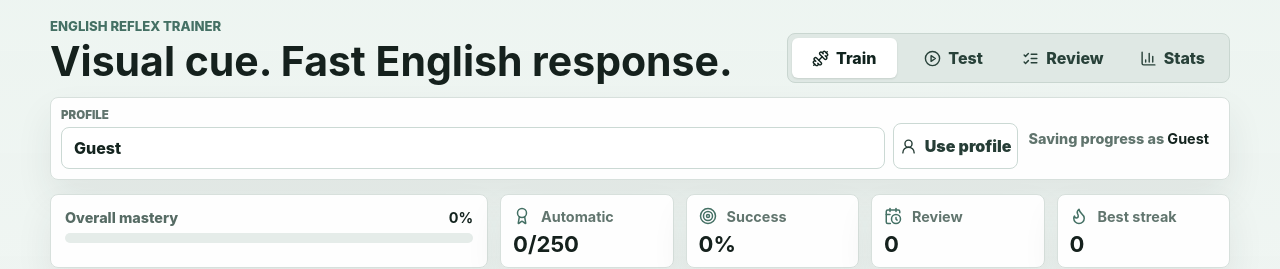
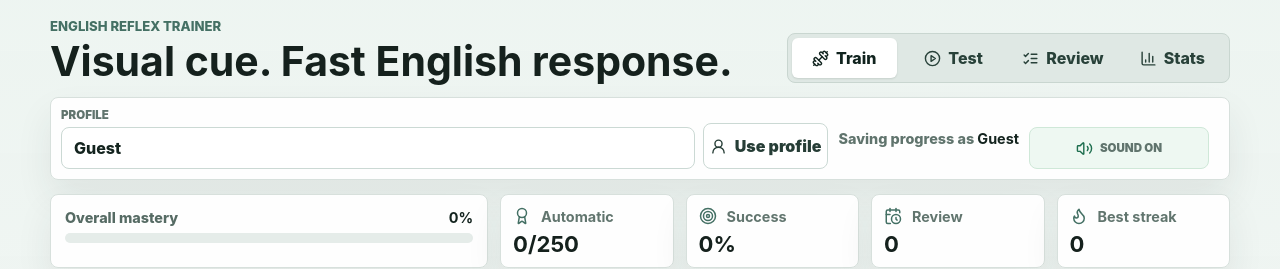
Before and after one commit to majed354/Learn_EN, a React (Vite) app: page / in a window 1280 px wide. Shown: the top 269 px of the page. Built offline with nearby package versions, Linux system fonts and the light colour scheme.

Commit message:
Add sound feedback cues

```diff
--- a/src/App.tsx
+++ b/src/App.tsx
@@ -9,6 +9,8 @@ import {
   RotateCcw,
   Trophy,
   UserRound,
+  Volume2,
+  VolumeX,
   XCircle
 } from "lucide-react";
 import { useEffect, useMemo, useState } from "react";
@@ -23,6 +25,7 @@ import { Timer } from "./components/Timer";
 import { situations } from "./data/situations";
 import type { Situation, SituationCategory } from "./data/situations";
 import { submitAnswer } from "./lib/api";
+import { emitFeedbackSignal, loadFeedbackEnabled, saveFeedbackEnabled } from "./lib/feedback";
 import {
   emptyProgressFor,
   getProgressSummary,
@@ -147,6 +150,7 @@ function App() {
   const [isSubmitting, setIsSubmitting] = useState(false);
   const [result, setResult] = useState<EvaluationResult | null>(null);
   const [error, setError] = useState<string | null>(null);
+  const [feedbackEnabled, setFeedbackEnabled] = useState(() => loadFeedbackEnabled());
 
   const currentSituation = trainingQueue[trainingIndex] ?? situations[0];
   const currentProgress = progress[currentSituation.id] ?? emptyProgressFor(currentSituation.id);
@@ -169,6 +173,10 @@ function App() {
     saveProgress(progress, profileName);
   }, [progress, profileName]);
 
+  useEffect(() => {
+    saveFeedbackEnabled(feedbackEnabled);
+  }, [feedbackEnabled]);
+
   function handleRecordingStart(startTime: number) {
     setStartedAt(startTime);
     setIsRecording(true);
@@ -185,8 +193,10 @@ function App() {
       const evaluation = await submitAnswer(audioBlob, currentSituation, responseTimeMs, targetMs);
       setResult(evaluation);
       setProgress((previous) => updateSituationProgress(previous, currentSituation.id, evaluation));
+      emitFeedbackSignal(evaluation.passed ? "success" : "retry", feedbackEnabled);
     } catch (caught) {
       setError(caught instanceof Error ? caught.message : "Could not evaluate this attempt.");
+      emitFeedbackSignal("retry", feedbackEnabled);
     } finally {
       setIsSubmitting(false);
       setStartedAt(null);
@@ -256,6 +266,12 @@ function App() {
 
   function refreshTrainingSession() {
     resetTrainingSession(trainingSetMode, trainingLessonId, trainingCategory, trainingCount);
+  }
+
+  function toggleFeedback() {
+    const nextEnabled = !feedbackEnabled;
+    setFeedbackEnabled(nextEnabled);
+    if (nextEnabled) emitFeedbackSignal("success", true);
   }
 
   function handleProfileSubmit(event: FormEvent<HTMLFormElement>) {
@@ -346,6 +362,15 @@ function App() {
         <p>
           Saving progress as <strong>{profileName}</strong>
         </p>
+        <button
+          className={`sound-toggle ${feedbackEnabled ? "active" : ""}`}
+          type="button"
+          onClick={toggleFeedback}
+          aria-pressed={feedbackEnabled}
+        >
+          {feedbackEnabled ? <Volume2 size={17} aria-hidden="true" /> : <VolumeX size={17} aria-hidden="true" />}
+          <span>{feedbackEnabled ? "Sound on" : "Muted"}</span>
+        </button>
       </section>
 
       <ProgressDashboard summary={summary} totalSituations={situations.length} />
@@ -483,6 +508,7 @@ function App() {
 
       {view === "test" ? (
         <FastTestView
+          feedbackEnabled={feedbackEnabled}
           onEvaluation={(situationId, evaluation) => {
             setProgress((previous) => updateSituationProgress(previous, situationId, evaluation));
           }}
@@ -534,8 +560,10 @@ type TestAttempt = {
 };
 
 function FastTestView({
+  feedbackEnabled,
   onEvaluation
 }: {
+  feedbackEnabled: boolean;
   onEvaluation: (situationId: string, evaluation: EvaluationResult) => void;
 }) {
   const [testMode, setTestMode] = useState<FastTestMode>("normal");
@@ -721,6 +749,7 @@ function FastTestView({
       : evaluation.error_type === "wrong_meaning"
         ? "Wrong meaning"
         : "Try a clearer phrase";
+    emitFeedbackSignal(passed ? "success" : "retry", feedbackEnabled);
     setRun((previous) => advanceTestRun(previous, passed, message, evaluation, responseTimeMs, testMode));
   }
 
@@ -737,6 +766,7 @@ function FastTestView({
     setCueStartedAt(null);
     setCueIntroUntil(null);
     setIsRecording(false);
+    emitFeedbackSignal(message.toLowerCase().includes("slow") ? "timeout" : "retry", feedbackEnabled);
     setRun((previous) => advanceTestRun(previous, false, message, syntheticResult, responseTimeMs, testMode));
   }
 
--- /dev/null
+++ b/src/lib/feedback.ts
@@ -0,0 +1,85 @@
+export type FeedbackSignal = "success" | "retry" | "timeout";
+
+const FEEDBACK_STORAGE_KEY = "english-reflex-feedback-enabled-v1";
+let audioContext: AudioContext | null = null;
+
+export function loadFeedbackEnabled() {
+  try {
+    return window.localStorage.getItem(FEEDBACK_STORAGE_KEY) !== "off";
+  } catch {
+    return true;
+  }
+}
+
+export function saveFeedbackEnabled(enabled: boolean) {
+  window.localStorage.setItem(FEEDBACK_STORAGE_KEY, enabled ? "on" : "off");
+}
+
+export function emitFeedbackSignal(signal: FeedbackSignal, enabled: boolean) {
+  if (!enabled) return;
+  playFeedbackTone(signal);
+  vibrateFeedback(signal);
+}
+
+function getAudioContext() {
+  audioContext ??= new AudioContext();
+  return audioContext;
+}
+
+function playFeedbackTone(signal: FeedbackSignal) {
+  try {
+    const context = getAudioContext();
+    void context.resume();
+    const now = context.currentTime;
+
+    if (signal === "success") {
+      playTone(context, 587, now, 0.08, 0.045, "sine");
+      playTone(context, 784, now + 0.085, 0.11, 0.05, "sine");
+      return;
+    }
+
+    if (signal === "timeout") {
+      playTone(context, 392, now, 0.07, 0.04, "triangle");
+      playTone(context, 294, now + 0.075, 0.1, 0.04, "triangle");
+      return;
+    }
+
+    playTone(context, 246, now, 0.12, 0.04, "sawtooth");
+  } catch {
+    // Audio feedback is optional; unsupported browsers should keep training normally.
+  }
+}
+
+function playTone(
+  context: AudioContext,
+  frequency: number,
+  startsAt: number,
+  duration: number,
+  volume: number,
+  type: OscillatorType
+) {
+  const oscillator = context.createOscillator();
+  const gain = context.createGain();
+  oscillator.type = type;
+  oscillator.frequency.setValueAtTime(frequency, startsAt);
+  gain.gain.setValueAtTime(0.0001, startsAt);
+  gain.gain.exponentialRampToValueAtTime(volume, startsAt + 0.015);
+  gain.gain.exponentialRampToValueAtTime(0.0001, startsAt + duration);
+  oscillator.connect(gain);
+  gain.connect(context.destination);
+  oscillator.start(startsAt);
+  oscillator.stop(startsAt + duration + 0.02);
+}
+
+function vibrateFeedback(signal: FeedbackSignal) {
+  if (!navigator.vibrate) return;
+  if (signal === "success") {
+    navigator.vibrate(18);
+    return;
+  }
+  if (signal === "timeout") {
+    navigator.vibrate([24, 30, 24]);
+    return;
+  }
+  navigator.vibrate(28);
+}
--- a/src/styles.css
+++ b/src/styles.css
@@ -104,7 +104,7 @@ button {
   margin-bottom: 14px;
   padding: 10px;
   display: grid;
-  grid-template-columns: minmax(330px, 1fr) minmax(170px, auto) auto;
+  grid-template-columns: minmax(330px, 1fr) minmax(170px, auto) minmax(180px, auto) auto;
   gap: 10px;
   align-items: end;
   background: rgba(255, 255, 255, 0.94);
@@ -155,6 +155,27 @@ button {
 
 .profile-panel strong {
   color: #14241f;
+}
+
+.sound-toggle {
+  min-height: 42px;
+  display: inline-flex;
+  align-items: center;
+  justify-content: center;
+  gap: 7px;
+  padding: 0 13px;
+  border: 1px solid #cbd9d4;
+  border-radius: 8px;
+  background: #ffffff;
+  color: #263d36;
+  cursor: pointer;
+  font-weight: 900;
+}
+
+.sound-toggle.active {
+  background: #eef8f2;
+  border-color: #cfe8d8;
+  color: #1f6f50;
 }
 
 .mastery-panel,
```
Also changed, not shown: 1 other file (tests, documents, lock files or other folders).
